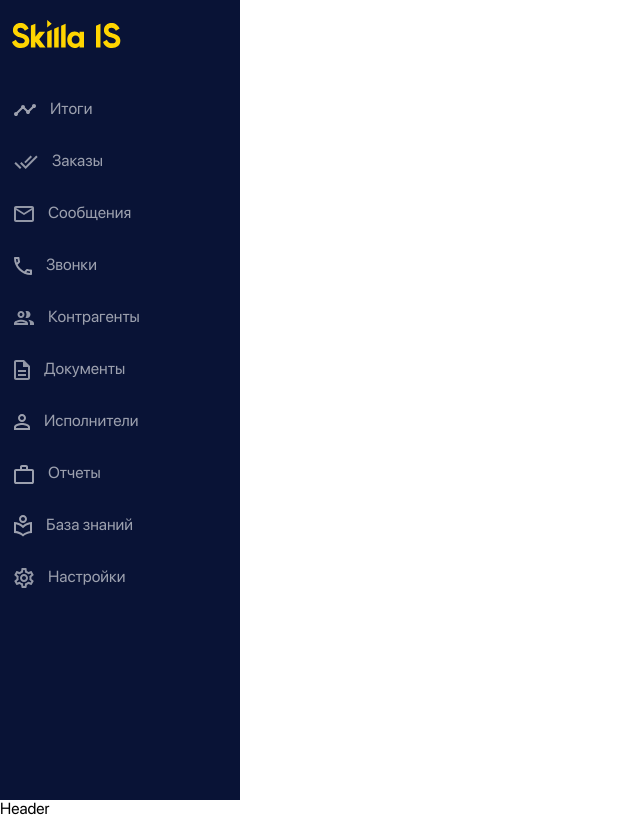
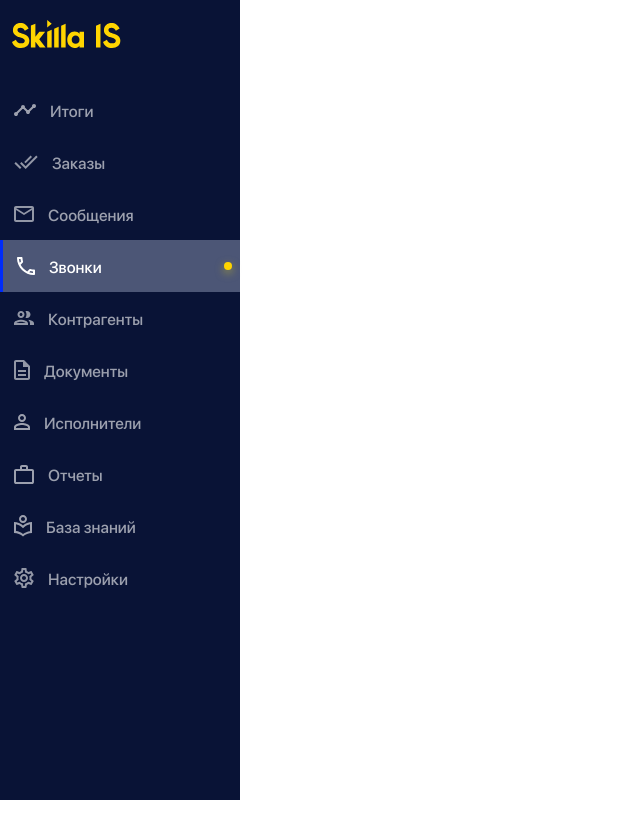
Before and after one commit to Dreusus/task-for-skilla, a React (Create React App) app: page / in a window 1280 px wide. Shown: the whole page, without its empty margins (0-640 px from the left). Built offline with nearby package versions, Linux system fonts and the light colour scheme.

Commit message:
Create Navigation component

```diff
--- a/package.json
+++ b/package.json
@@ -8,6 +8,7 @@
     "@testing-library/user-event": "^13.5.0",
     "react": "^18.2.0",
     "react-dom": "^18.2.0",
+    "react-router-dom": "^6.12.0",
     "react-scripts": "5.0.1",
     "web-vitals": "^2.1.4"
   },
--- a/src/components/App/App.jsx
+++ b/src/components/App/App.jsx
@@ -1,11 +1,13 @@
 import Sidebar from "../Sidebar/Sidebar";
 import Header from "../Header/Header";
+
 
 const App = () => {
   return (
     <>
-      <Sidebar />
-      <Header />
+        <Sidebar />
+      {/*   <Header /> */}
+
     </>
   )
 }
--- a/src/components/Navigation/Navigation.css
+++ b/src/components/Navigation/Navigation.css
@@ -1,3 +1,6 @@
+.navigation {
+  margin-bottom: 64px;
+}
 .navigation__items {
   list-style: none;
   padding: 0;
@@ -7,6 +10,8 @@
 .navigation__item {
   display: flex;
   height: 52px;
+  position: relative;
+  align-items: center;
 }
 
 .navigation__icon {
@@ -17,5 +22,40 @@
   text-decoration: none;
   color: rgba(255, 255, 255, 0.6);
   height: 20px;
-  margin:auto 0;
+  margin: auto 0;
+  font-size: 16px;
+  line-height: 24px;
+  font-weight: 500;
 }
+
+
+.navigation__link.active {
+  color: white;
+}
+
+.navigation__item.active {
+  background: rgba(216, 228, 251, 0.32);
+}
+
+.navigation__item.active::before {
+  content: '';
+  display: block;
+  width: 3px;
+  height: 52px;
+  background-color: #002CFB;
+
+}
+
+.navigation__item.active::after {
+  content: '';
+  width: 8px;
+  height: 8px;
+  border-radius: 50%;
+  background-color: #FFD500;
+  display: flex;
+  justify-content: center;
+  align-items: center;
+  position: absolute;
+  right: 8px;
+  box-shadow: 0px 3px 8px rgba(237, 218, 1, 0.5);
+}
--- a/src/components/Navigation/Navigation.jsx
+++ b/src/components/Navigation/Navigation.jsx
@@ -1,4 +1,5 @@
 import React from "react";
+
 
 import result from '../../images/icon_result.svg'
 import order from '../../images/icon_order.svg'
@@ -12,56 +13,58 @@ import book from '../../images/icon_book.svg'
 import gear from '../../images/icon_gear.svg'
 
 const Navigation = () => {
+
+
   return (
     <nav className="navigation">
       <ul className="navigation__items">
         <li className="navigation__item">
-          <img src={result} className="navigation__icon" />
+          <img src={result} className="navigation__icon" alt="Иконка итоги" />
           <a href="#" className="navigation__link">Итоги</a>
         </li>
 
         <li className="navigation__item">
-          <img src={order} className="navigation__icon" />
+          <img src={order} className="navigation__icon" alt="Иконка заказы" />
           <a href="#" className="navigation__link">Заказы</a>
         </li>
 
         <li className="navigation__item">
-          <img src={message} className="navigation__icon" />
+          <img src={message} className="navigation__icon" alt="Иконка сообщения" />
           <a href="#" className="navigation__link">Сообщения</a>
         </li>
 
-        <li className="navigation__item">
-          <img src={phone} className="navigation__icon" />
-          <a href="#" className="navigation__link">Звонки</a>
+        <li className="navigation__item active">
+          <img src={phone} className="navigation__icon active" alt="Иконка телефона" />
+          <a href="#" className="navigation__link active">Звонки</a>
         </li>
 
         <li className="navigation__item">
-          <img src={people} className="navigation__icon" />
+          <img src={people} className="navigation__icon" alt="Иконка контрагенты" />
           <a href="#" className="navigation__link">Контрагенты</a>
         </li>
 
         <li className="navigation__item">
-          <img src={document} className="navigation__icon" />
+          <img src={document} className="navigation__icon" alt="Иконка документы" />
           <a href="#" className="navigation__link">Документы</a>
         </li>
 
         <li className="navigation__item">
-          <img src={person} className="navigation__icon" />
+          <img src={person} className="navigation__icon" alt="Иконка исполнители" />
           <a href="#" className="navigation__link">Исполнители</a>
         </li>
 
         <li className="navigation__item">
-          <img src={bag} className="navigation__icon" />
+          <img src={bag} className="navigation__icon" alt="Иконка отчеты" />
           <a href="#" className="navigation__link">Отчеты</a>
         </li>
 
         <li className="navigation__item">
-          <img src={book} className="navigation__icon" />
+          <img src={book} className="navigation__icon" alt="Иконка база знаний" />
           <a href="#" className="navigation__link">База знаний</a>
         </li>
 
         <li className="navigation__item">
-          <img src={gear} className="navigation__icon" />
+          <img src={gear} className="navigation__icon" alt="Иконка настройки" />
           <a href="#" className="navigation__link">Настройки</a>
         </li>
 
```
Also changed, not shown: src/index.js (+5 -3 lines), src/components/Button/Button.css (added), src/components/Button/Button.jsx (added), src/images/icon_phone.svg, 1 other file (tests, documents, lock files or other folders).
